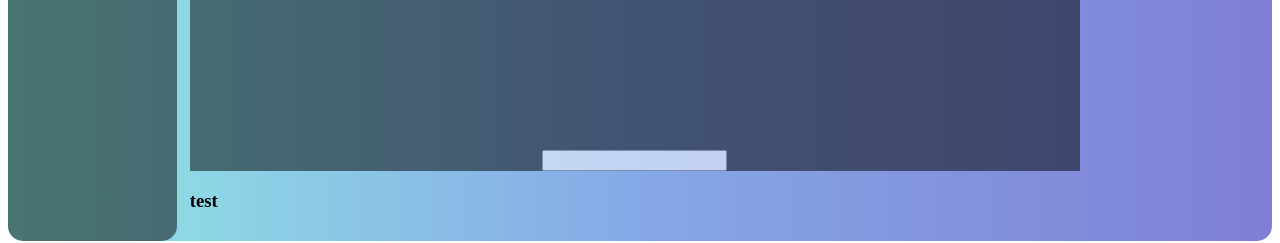
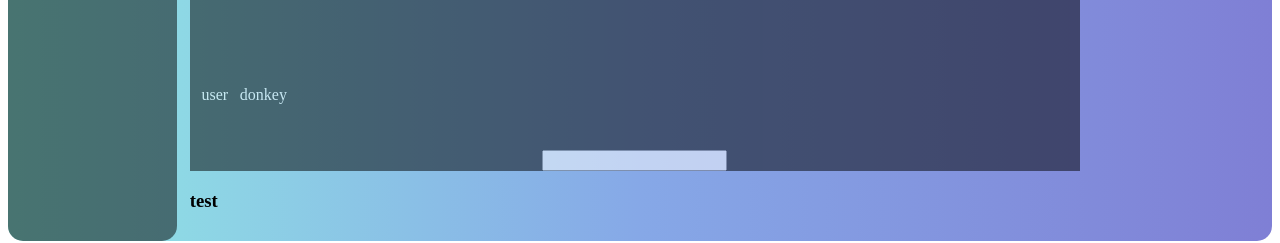
Before and after one commit to linzblue1/Cryptid, a Next.js app: page /chat in a window 1280 px wide. Shown: the part 567-810 px from the top of the page. Built offline with nearby package versions, Linux system fonts and the light colour scheme.

Commit message:
Got input set-up, and added dummy message data

```diff
--- /dev/null
+++ b/components/UserMessage.jsx
@@ -0,0 +1,35 @@
+import React, { Component } from 'react'
+import styled from "styled-components";
+
+
+const UserMesssage = () => {
+    return (
+        <div>
+            <div>
+                {
+                    [{ from: 'user', msg: 'donkey' }].map((chat, i) => (
+                        <UserMessageWrapper> <UserName><p>{chat.from}</p></UserName><UserMessageStyle><p>{chat.msg}</p></UserMessageStyle></UserMessageWrapper>
+                    ))
+                }
+            </div>
+        </div>
+    )
+}
+
+const UserName = styled.div`
+color: white;
+height: 50px;
+width: 50px;
+`
+
+const UserMessageWrapper = styled.div`
+display: flex;
+height: 80px;
+width: 500px;
+color: white;
+`
+
+const UserMessageStyle = styled.div`
+color: white;
+`
+export default UserMesssage;
--- a/pages/chat.js
+++ b/pages/chat.js
@@ -1,21 +1,28 @@
 import React from "react";
 import styled from "styled-components";
 import Sidebar from "../components/Sidebar";
+import UserMessage from "../components/UserMessage";
 
-const ChatBox = () => (
+
+const ChatBox = () => {
+  const [textValue, changeTextValue] = React.useState('');
+
+  return (
     <Layout>
-    <Sidebar/>
+      <Sidebar />
       <Wrapper>
 
         <InnerBoxWrapper>
           <InnerBox>
-          <input type="text"></input>
+            <UserMessage />
+            <input label="Send a chat" value={textValue} onChange={e => changeTextValue(e.target.value)} type="text" />
           </InnerBox>
         </InnerBoxWrapper>
         <h1>test</h1>
       </Wrapper>
     </Layout>
-);
+  )
+}
 
 const Layout = styled.section`
   height: 100vh;
```
Lines whose indentation alone changed are shown as unchanged.
